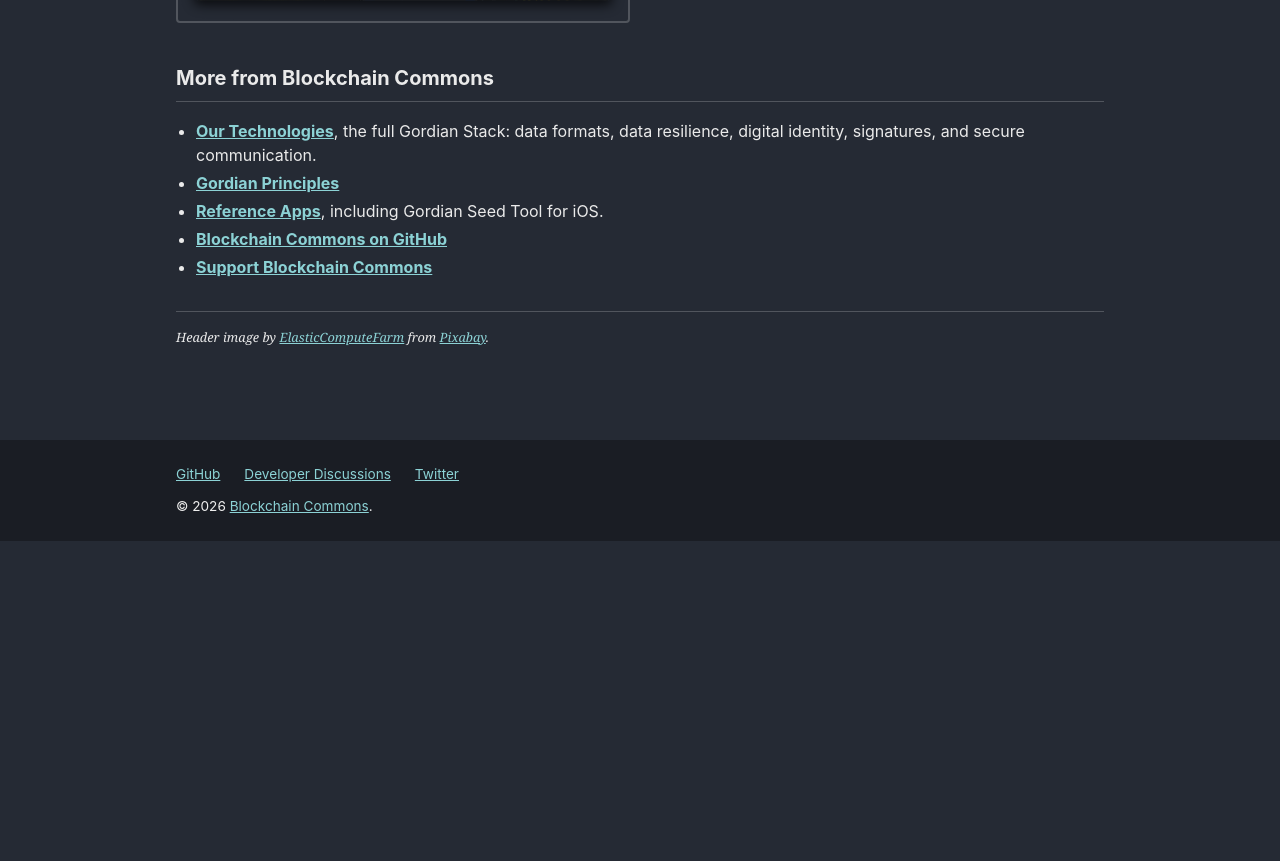
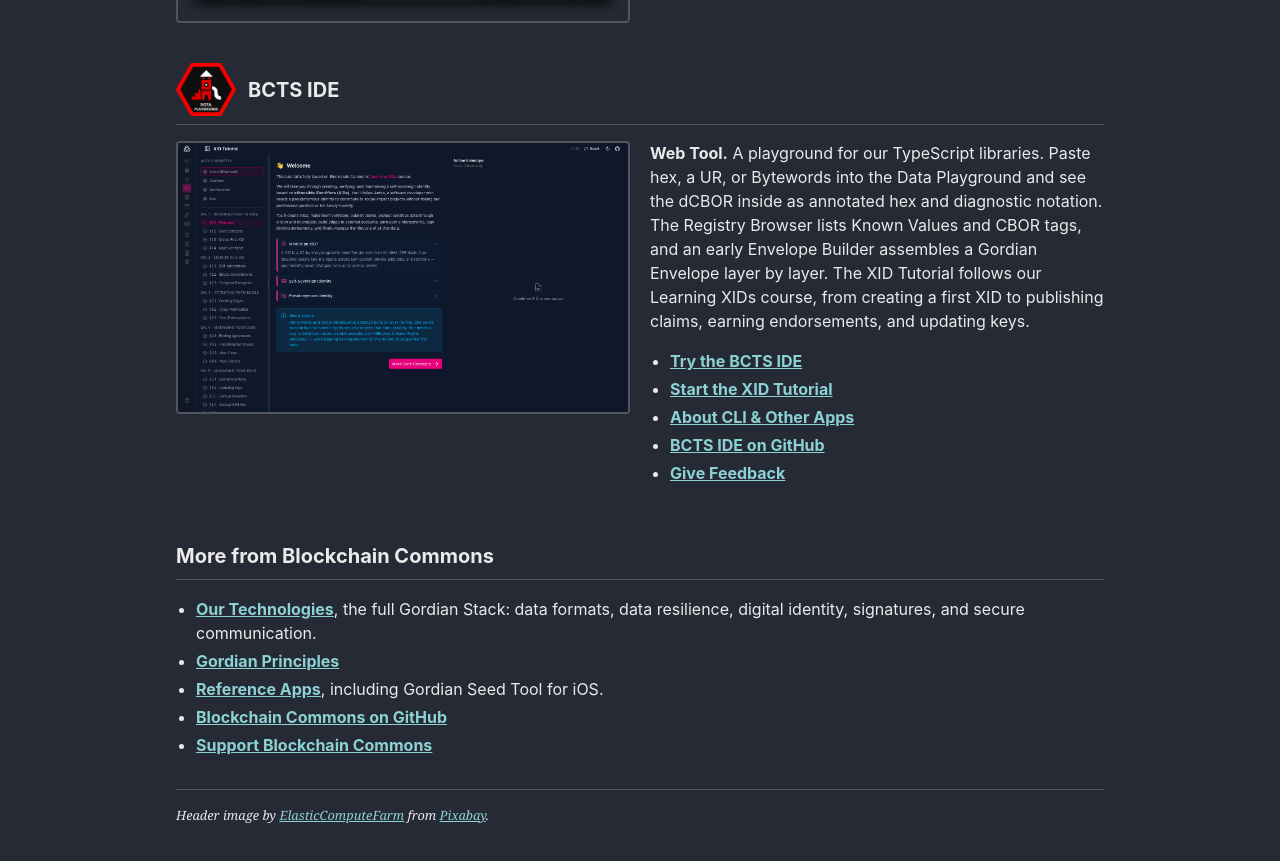
Before and after one commit to BlockchainCommons/gordianstack-site, a plain HTML site: page public/index.html in a window 1280 px wide. Shown: the part 2714-3575 px from the top of the page. Before the commit the page ends 3255 px from the top, so only its background shows below. Drawn offline with Linux system fonts and the light colour scheme.

Commit message:
Add the BCTS IDE at playground.gordianstack.com
The page gains an entry for the BCTS IDE, now served at
playground.gordianstack.com, in the shape of the other service
entries: a screenshot of its XID Tutorial linking to the tool, a
paragraph on the Data Playground, Registry Browser, Envelope
Builder and XID Tutorial, and links to try it, start the tutorial,
read about the apps, see the repository, and give feedback. The
Playgrounds badge is copied from the developer site.

Signed-off-by: Christopher Allen <ChristopherA@LifeWithAlacrity.com>

```diff
--- a/public/index.html
+++ b/public/index.html
@@ -117,6 +117,21 @@
       </div>
     </div>
 
+    <h2 id="playground"><img src="/assets/badges/playgrounds.png" alt="">BCTS IDE</h2>
+    <div class="service with-shot">
+      <a class="shot" href="https://playground.gordianstack.com/xid"><img src="/assets/screenshots/playground.png" alt="The BCTS IDE's XID Tutorial"></a>
+      <div>
+        <p><strong>Web Tool.</strong> A playground for our TypeScript libraries. Paste hex, a UR, or Bytewords into the Data Playground and see the dCBOR inside as annotated hex and diagnostic notation. The Registry Browser lists Known Values and CBOR tags, and an early Envelope Builder assembles a Gordian Envelope layer by layer. The XID Tutorial follows our Learning XIDs course, from creating a first XID to publishing claims, earning endorsements, and updating keys.</p>
+        <ul class="links">
+          <li><a href="https://playground.gordianstack.com/"><strong>Try the BCTS IDE</strong></a></li>
+          <li><a href="https://playground.gordianstack.com/xid"><strong>Start the XID Tutorial</strong></a></li>
+          <li><a href="https://developer.blockchaincommons.com/apps/"><strong>About CLI & Other Apps</strong></a></li>
+          <li><a href="https://github.com/BlockchainCommons/bc-gordian-ide"><strong>BCTS IDE on GitHub</strong></a></li>
+          <li><a href="https://github.com/BlockchainCommons/bc-gordian-ide/issues/new"><strong>Give Feedback</strong></a></li>
+        </ul>
+      </div>
+    </div>
+
     <h2>More from Blockchain Commons</h2>
 
     <ul class="links">
```
Also changed, not shown: public/assets/badges/playgrounds.png (added), public/assets/screenshots/playground.png (added).
